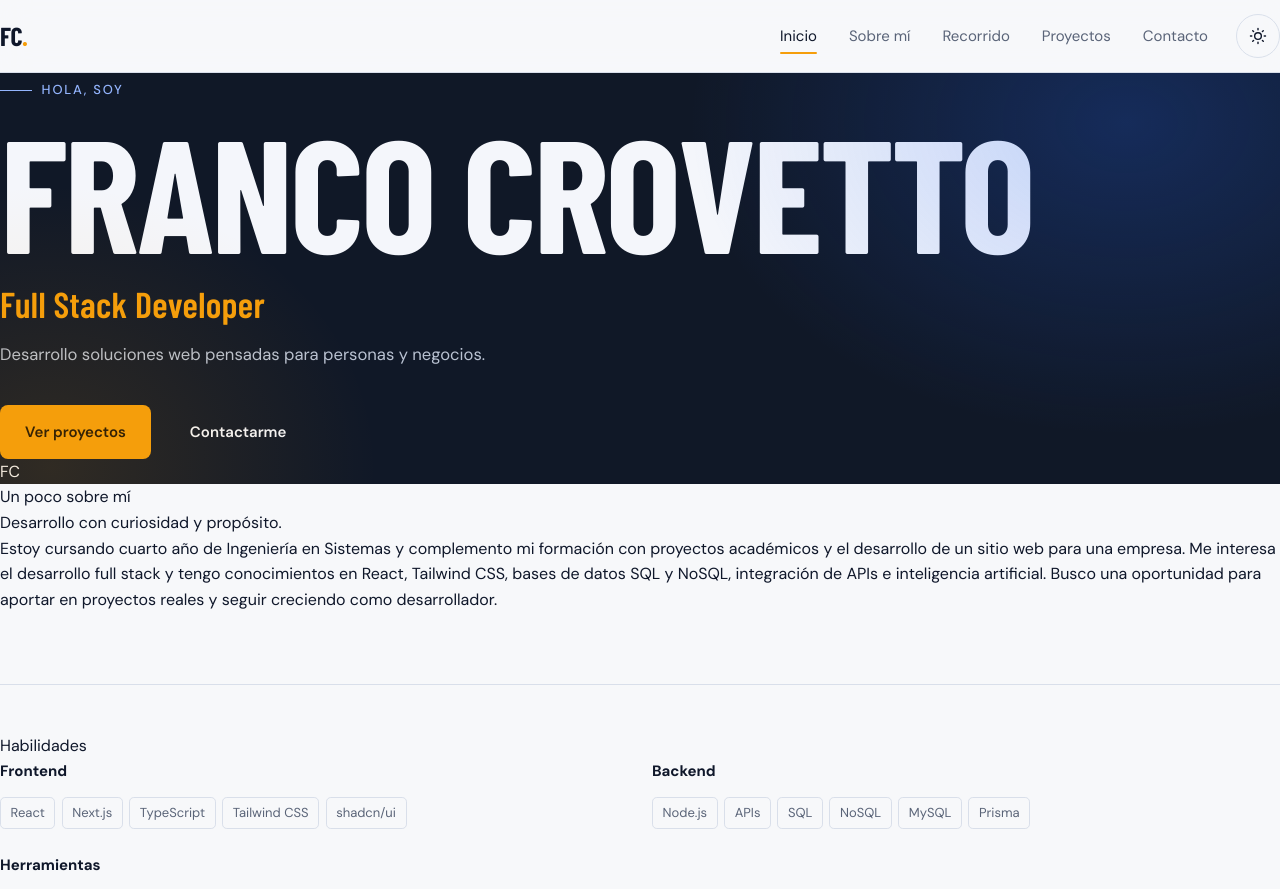
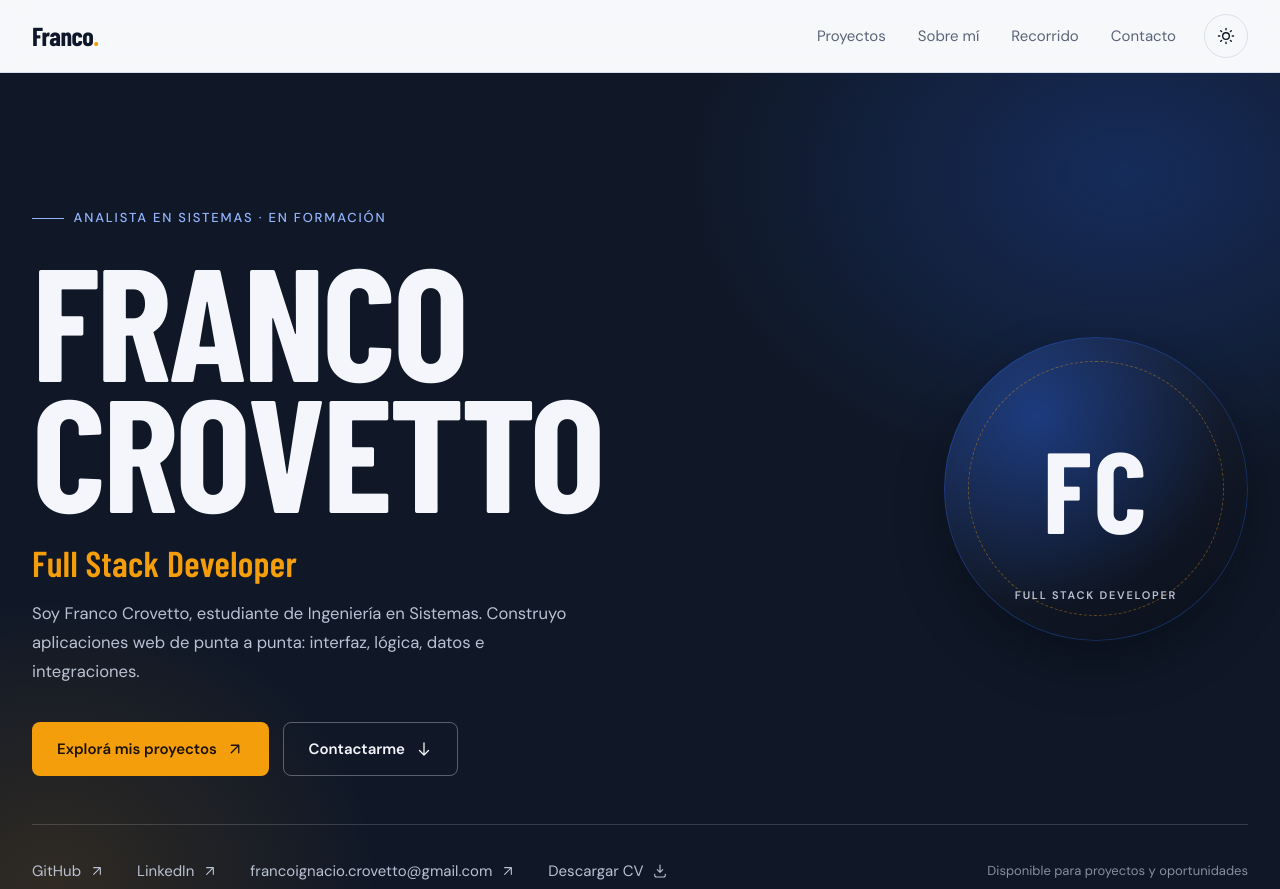
Before and after one commit to FranCrov/portfolio, a Next.js app: page / in a window 1280 px wide. Shown: the top 889 px of the page. Built offline with nearby package versions, Linux system fonts and the light colour scheme; a web font is replaced by a local one.

Commit message:
Hero, navegación y descarga del CV

```diff
--- a/components/hero-section.tsx
+++ b/components/hero-section.tsx
@@ -1,28 +1,67 @@
+import { Icon } from "@/components/icon";
+import { site } from "@/data/site";
+
 export function HeroSection() {
   return (
     <section aria-labelledby="hero-title" className="hero" id="inicio">
-      <div className="hero__content">
-        <p className="hero__eyebrow">Hola, soy</p>
-        <h1 id="hero-title">Franco Crovetto</h1>
-        <p className="hero__role">Full Stack Developer</p>
+      <div className="shell hero__inner">
+        <div className="hero__copy">
+          <p className="hero__eyebrow">{site.analystTitle}</p>
+          <h1 id="hero-title">
+            <span>{site.firstName}</span>
+            <span className="hero__surname">
+              <em>{site.lastName}</em>
+            </span>
+          </h1>
+          <p className="hero__role">{site.role}</p>
           <p className="hero__description">
-          Desarrollo soluciones web pensadas para personas y negocios.
+            Soy {site.firstName} {site.lastName}, estudiante de Ingeniería en
+            Sistemas. Construyo aplicaciones web de punta a punta: interfaz,
+            lógica, datos e integraciones.
           </p>
           <div className="hero__actions">
             <a className="button button--primary" href="#proyectos">
-            Ver proyectos
+              Explorá mis proyectos
+              <Icon name="arrowUpRight" />
             </a>
-          <a className="button button--secondary" href="#contacto">
+            <a className="button button--ghost" href="#contacto">
               Contactarme
+              <Icon name="arrowDown" />
             </a>
           </div>
         </div>
-      <div
-        aria-label="Avatar tipográfico con las iniciales FC"
-        className="hero__avatar"
+        <figure
+          aria-label="Avatar tipográfico de Franco Crovetto con sus iniciales"
+          className="hero__portrait"
           role="img"
         >
+          <span aria-hidden="true" className="hero__portrait-ring" />
+          <span aria-hidden="true" className="hero__portrait-initials">
             FC
+          </span>
+          <figcaption>FULL STACK DEVELOPER</figcaption>
+        </figure>
+      </div>
+      <div className="shell hero__bar">
+        <div className="hero__bar-links">
+          <a href={site.github} rel="noopener noreferrer" target="_blank">
+            GitHub
+            <Icon name="arrowUpRight" />
+          </a>
+          <a href={site.linkedin} rel="noopener noreferrer" target="_blank">
+            LinkedIn
+            <Icon name="arrowUpRight" />
+          </a>
+          <a href={`mailto:${site.email}`}>
+            {site.email}
+            <Icon name="arrowUpRight" />
+          </a>
+          <a download href={site.cv}>
+            Descargar CV
+            <Icon name="download" />
+          </a>
+        </div>
+        <p className="hero__bar-meta">Disponible para proyectos y oportunidades</p>
       </div>
     </section>
   );
--- a/components/site-header.tsx
+++ b/components/site-header.tsx
@@ -1,10 +1,10 @@
 import { ThemeToggle } from "@/components/theme-toggle";
+import { site } from "@/data/site";
 
 const navigationLinks = [
-  { href: "#inicio", label: "Inicio" },
+  { href: "#proyectos", label: "Proyectos" },
   { href: "#sobre-mi", label: "Sobre mí" },
   { href: "#recorrido", label: "Recorrido" },
-  { href: "#proyectos", label: "Proyectos" },
   { href: "#contacto", label: "Contacto" },
 ];
 
@@ -15,17 +15,14 @@ export function SiteHeader() {
         Saltar al contenido
       </a>
       <header className="site-header">
-        <div className="site-header__inner">
-          <a aria-label="Ir al inicio" className="brand" href="#inicio">
-            FC<span aria-hidden="true">.</span>
+        <div className="shell site-header__inner">
+          <a aria-label={`${site.name}, inicio`} className="brand" href="#inicio">
+            {site.firstName}
+            <span aria-hidden="true">.</span>
           </a>
           <nav aria-label="Navegación principal" className="site-nav">
             {navigationLinks.map(({ href, label }) => (
-              <a
-                aria-current={href === "#inicio" ? "page" : undefined}
-                href={href}
-                key={href}
-              >
+              <a href={href} key={href}>
                 {label}
               </a>
             ))}
--- a/components/theme-toggle.tsx
+++ b/components/theme-toggle.tsx
@@ -3,36 +3,59 @@
 import { useTheme } from "next-themes";
 
 export function ThemeToggle() {
-  const { resolvedTheme, systemTheme, setTheme } = useTheme();
-
-  function toggleTheme() {
-    const activeTheme = resolvedTheme ?? systemTheme;
-    setTheme(activeTheme === "dark" ? "light" : "dark");
-  }
+  const { resolvedTheme, setTheme } = useTheme();
+  const isDark = resolvedTheme === "dark";
 
   return (
     <button
-      aria-label="Alternar tema claro u oscuro"
+      aria-label={
+        isDark ? "Cambiar a modo claro" : "Cambiar a modo oscuro"
+      }
       className="theme-toggle"
-      onClick={toggleTheme}
-      title="Alternar tema claro u oscuro"
+      onClick={() => setTheme(isDark ? "light" : "dark")}
+      title={isDark ? "Cambiar a modo claro" : "Cambiar a modo oscuro"}
       type="button"
     >
+      <MoonIcon />
+      <SunIcon />
+    </button>
+  );
+}
+
+function SunIcon() {
+  return (
     <svg
-        aria-hidden="true"
+      className="theme-toggle__sun"
       fill="none"
+      focusable="false"
       height="20"
-        viewBox="0 0 24 24"
-        width="20"
-      >
-        <path
-          d="M12 3v1.5m0 15V21m9-9h-1.5M4.5 12H3m15.36-6.36-1.06 1.06M6.7 17.3l-1.06 1.06m12.72 0-1.06-1.06M6.7 6.7 5.64 5.64M16 12a4 4 0 1 1-8 0 4 4 0 0 1 8 0Z"
       stroke="currentColor"
       strokeLinecap="round"
       strokeLinejoin="round"
       strokeWidth="1.7"
-        />
+      viewBox="0 0 24 24"
+      width="20"
+    >
+      <path d="M12 3v1.5m0 15V21m9-9h-1.5M4.5 12H3m15.36-6.36-1.06 1.06M6.7 17.3l-1.06 1.06m12.72 0-1.06-1.06M6.7 6.7 5.64 5.64M16 12a4 4 0 1 1-8 0 4 4 0 0 1 8 0Z" />
     </svg>
-    </button>
   );
 }
+
+function MoonIcon() {
+  return (
+    <svg
+      className="theme-toggle__moon"
+      fill="none"
+      focusable="false"
+      height="20"
+      stroke="currentColor"
+      strokeLinecap="round"
+      strokeLinejoin="round"
+      strokeWidth="1.7"
+      viewBox="0 0 24 24"
+      width="20"
+    >
+      <path d="M20.9 13A9 9 0 0 1 11 3.1 9 9 0 1 0 20.9 13Z" />
+    </svg>
+  );
+}
```
Also changed, not shown: 1 other file (tests, documents, lock files or other folders). Lines whose indentation alone changed are shown as unchanged.
